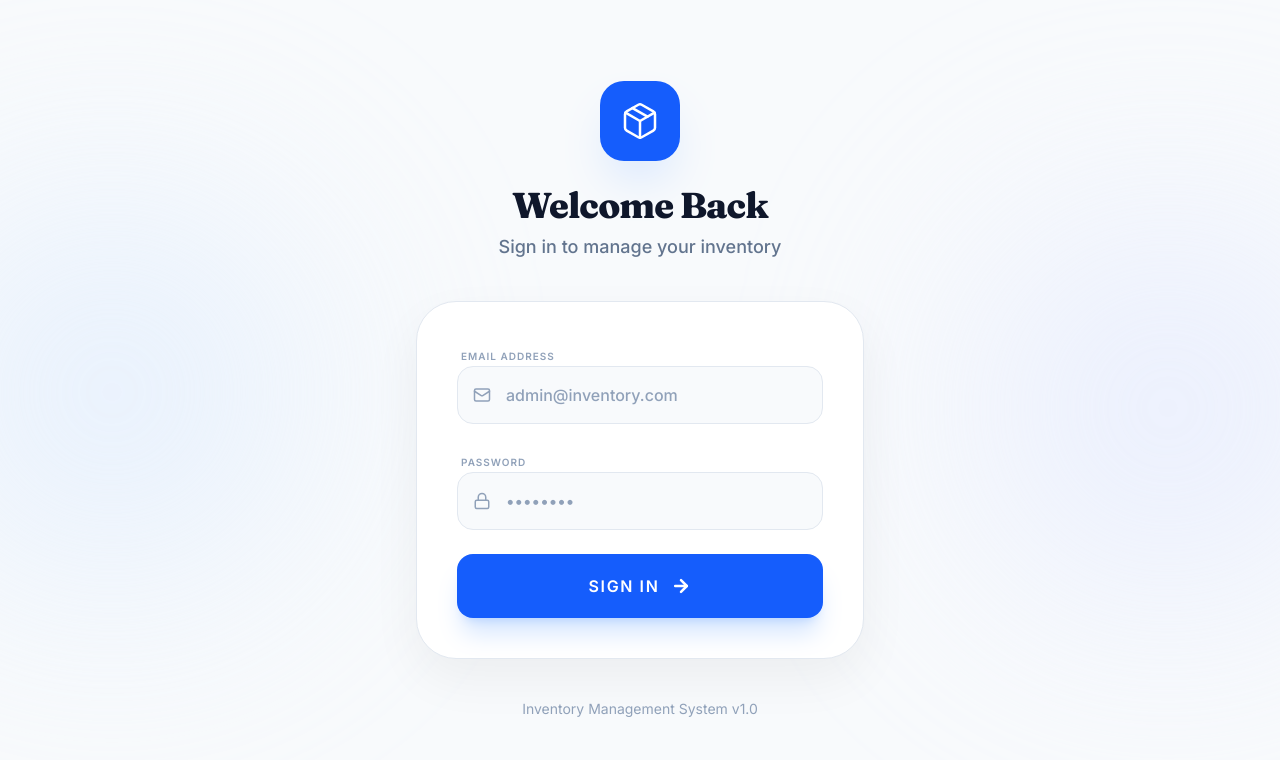
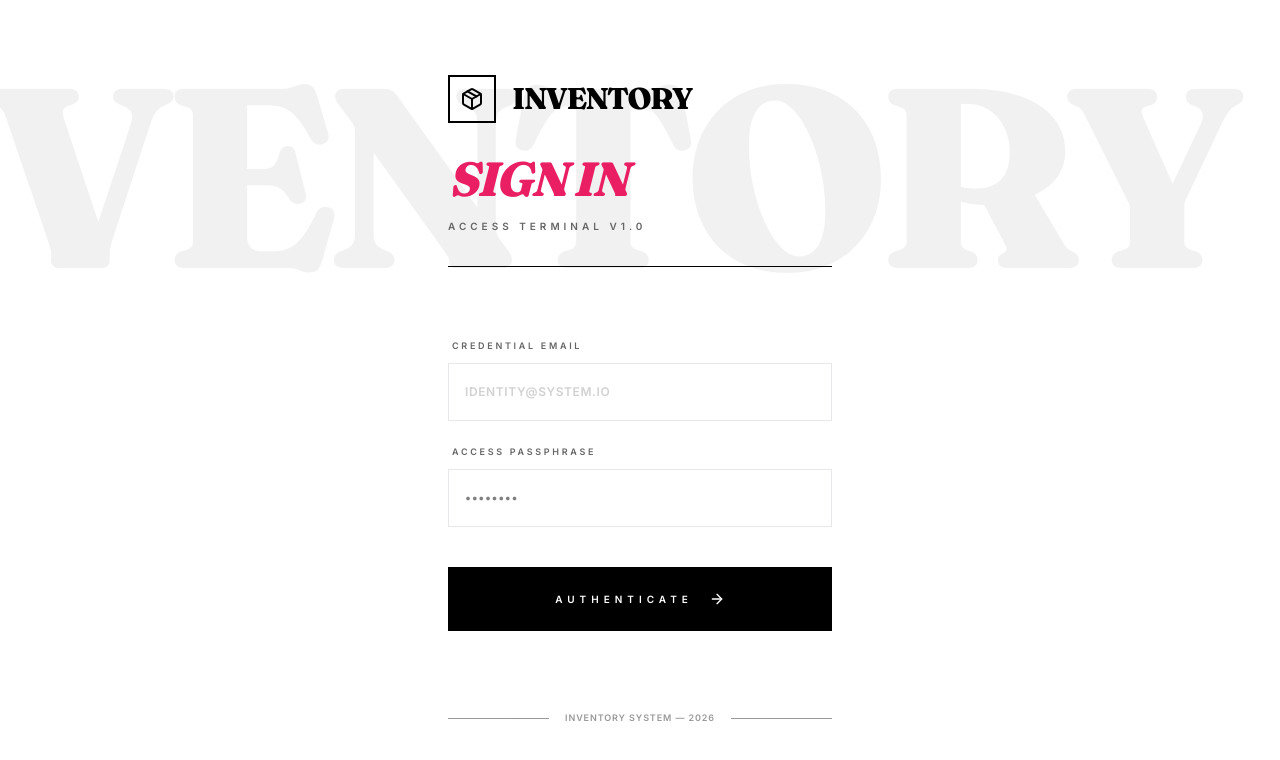
Before and after one commit to ab1mbola/inventory-sales, a React (Vite) app in the folder frontend/: page /login in a window 1280 px wide. Shown: the top 760 px of the page. Built offline with nearby package versions, Linux system fonts and the light colour scheme.

Commit message:
style(login): redesign authentication page for 'Craft' UI

```diff
--- a/frontend/src/pages/Login.tsx
+++ b/frontend/src/pages/Login.tsx
@@ -22,89 +22,94 @@ export default function Login() {
       login(res.data.token, res.data.user);
       navigate('/');
     } catch (err: any) {
-      setError(err.response?.data?.error || 'Failed to login. Please check your credentials.');
+      setError(err.response?.data?.error || 'Authentication Failed.');
     } finally {
       setIsLoading(false);
     }
   };
 
   return (
-    <div className="min-h-screen bg-slate-50 flex flex-col items-center justify-center p-4 relative overflow-hidden">
-      {/* Background Glow */}
-      <div className="absolute top-1/4 -left-20 w-96 h-96 bg-blue-100 rounded-full blur-[120px] opacity-60" />
-      <div className="absolute bottom-1/4 -right-20 w-96 h-96 bg-indigo-100 rounded-full blur-[120px] opacity-60" />
-
-      <div className="w-full max-w-md relative z-10">
-        {/* Logo Section */}
-        <div className="text-center mb-10">
-          <div className="inline-flex items-center justify-center w-20 h-20 bg-blue-600 rounded-3xl shadow-2xl shadow-blue-500/20 mb-6 animate-bounce-subtle">
-            <Package size={40} className="text-white" strokeWidth={1.5} />
-          </div>
-          <h1 className="text-4xl font-bold text-slate-900 tracking-tight">Welcome Back</h1>
-          <p className="text-slate-500 font-medium mt-2 text-lg">Sign in to manage your inventory</p>
+    <div className="min-h-screen bg-white flex flex-col items-center justify-center p-8 relative overflow-hidden font-sans">
+      {/* Editorial Background Element */}
+      <div className="absolute top-0 right-0 p-12 opacity-5 pointer-events-none select-none">
+        <h1 className="font-serif text-[20vw] font-bold leading-none tracking-tighter uppercase">Inventory</h1>
       </div>
 
-        {/* Login Card */}
-        <div className="bg-white border border-slate-200 p-10 rounded-[2.5rem] shadow-[0_20px_50px_rgba(0,0,0,0.05)]">
-          <form onSubmit={handleSubmit} className="space-y-6">
+      <div className="w-full max-w-sm relative z-10">
+        {/* Logo Section */}
+        <div className="text-left mb-16 border-b border-black pb-8">
+          <div className="flex items-center gap-4 mb-8 group cursor-default">
+            <div className="w-12 h-12 border-2 border-black flex items-center justify-center group-hover:bg-accent group-hover:border-accent transition-all duration-500">
+               <Package size={24} className="text-black group-hover:text-white transition-colors" />
+            </div>
+            <h2 className="font-serif text-3xl font-bold tracking-tighter uppercase">Inventory</h2>
+          </div>
+          <h1 className="text-5xl font-serif font-bold tracking-tighter uppercase leading-none italic text-accent">Sign In</h1>
+          <p className="text-[10px] text-muted mt-4 uppercase tracking-[0.4em] font-bold">Access Terminal v1.0</p>
+        </div>
+
+        {/* Login Form */}
+        <form onSubmit={handleSubmit} className="space-y-10">
           {error && (
-              <div className="bg-rose-50 border border-rose-100 text-rose-600 p-4 rounded-2xl text-sm font-bold flex items-center gap-3 animate-shake">
-                <Lock size={18} />
-                {error}
+            <div className="border border-red-500 text-red-500 p-4 text-[10px] font-bold uppercase tracking-widest animate-in fade-in slide-in-from-top-2 duration-300">
+              Error: {error}
             </div>
           )}
 
-            <div className="space-y-2">
-              <label className="text-[10px] font-black text-slate-400 uppercase tracking-widest ml-1">Email Address</label>
-              <div className="relative">
-                <Mail className="absolute left-4 top-1/2 -translate-y-1/2 text-slate-400" size={18} />
+          <div className="space-y-4">
+            <div className="group">
+              <label className="text-[9px] font-bold text-muted uppercase tracking-[0.3em] ml-1 group-focus-within:text-accent transition-colors">Credential Email</label>
+              <div className="relative mt-2">
                 <input
                   type="email"
                   required
                   value={email}
                   onChange={(e) => setEmail(e.target.value)}
-                  placeholder="admin@inventory.com"
-                  className="w-full pl-12 pr-4 py-4 bg-slate-50 border border-slate-200 rounded-2xl text-slate-900 placeholder-slate-400 focus:outline-none focus:ring-2 focus:ring-blue-500/20 transition-all font-medium"
+                  placeholder="IDENTITY@SYSTEM.IO"
+                  className="w-full px-4 py-5 bg-white border border-border focus:border-black outline-none transition-all text-xs tracking-wider uppercase font-bold placeholder:text-muted/30"
                 />
               </div>
             </div>
 
-            <div className="space-y-2">
-              <label className="text-[10px] font-black text-slate-400 uppercase tracking-widest ml-1">Password</label>
-              <div className="relative">
-                <Lock className="absolute left-4 top-1/2 -translate-y-1/2 text-slate-400" size={18} />
+            <div className="group">
+              <label className="text-[9px] font-bold text-muted uppercase tracking-[0.3em] ml-1 group-focus-within:text-accent transition-colors">Access Passphrase</label>
+              <div className="relative mt-2">
                 <input
                   type="password"
                   required
                   value={password}
                   onChange={(e) => setPassword(e.target.value)}
                   placeholder="••••••••"
-                  className="w-full pl-12 pr-4 py-4 bg-slate-50 border border-slate-200 rounded-2xl text-slate-900 placeholder-slate-400 focus:outline-none focus:ring-2 focus:ring-blue-500/20 transition-all font-medium"
+                  className="w-full px-4 py-5 bg-white border border-border focus:border-black outline-none transition-all text-xs tracking-wider font-bold"
                 />
+              </div>
             </div>
           </div>
 
           <button
             type="submit"
             disabled={isLoading}
-              className="w-full py-5 bg-blue-600 hover:bg-blue-700 text-white rounded-2xl font-black uppercase tracking-widest transition-all shadow-xl shadow-blue-500/20 flex items-center justify-center gap-3 group active:scale-95 disabled:bg-slate-100 disabled:text-slate-300 disabled:shadow-none cursor-pointer"
+            className="w-full py-6 bg-black hover:bg-accent text-white font-bold uppercase tracking-[0.5em] text-[10px] transition-all duration-500 flex items-center justify-center gap-4 group active:scale-[0.98] disabled:opacity-20 cursor-pointer"
           >
             {isLoading ? (
-                <Loader2 size={24} className="animate-spin" />
+              <Loader2 size={20} className="animate-spin" />
             ) : (
               <>
-                  <span>Sign In</span>
-                  <ArrowRight size={20} strokeWidth={3} className="group-hover:translate-x-1 transition-transform" />
+                <span>Authenticate</span>
+                <ArrowRight size={16} className="group-hover:translate-x-2 transition-transform duration-500" />
               </>
             )}
           </button>
         </form>
-        </div>
 
         {/* Footer */}
-        <p className="text-center text-slate-400 text-sm mt-10">
-          Inventory Management System v1.0
+        <div className="mt-20 flex justify-between items-center opacity-40">
+           <div className="h-px bg-black flex-1 mr-4" />
+           <p className="text-[9px] font-bold uppercase tracking-widest whitespace-nowrap">
+             Inventory System — 2026
            </p>
+           <div className="h-px bg-black flex-1 ml-4" />
+        </div>
       </div>
     </div>
   );
```
Lines whose indentation alone changed are shown as unchanged.
